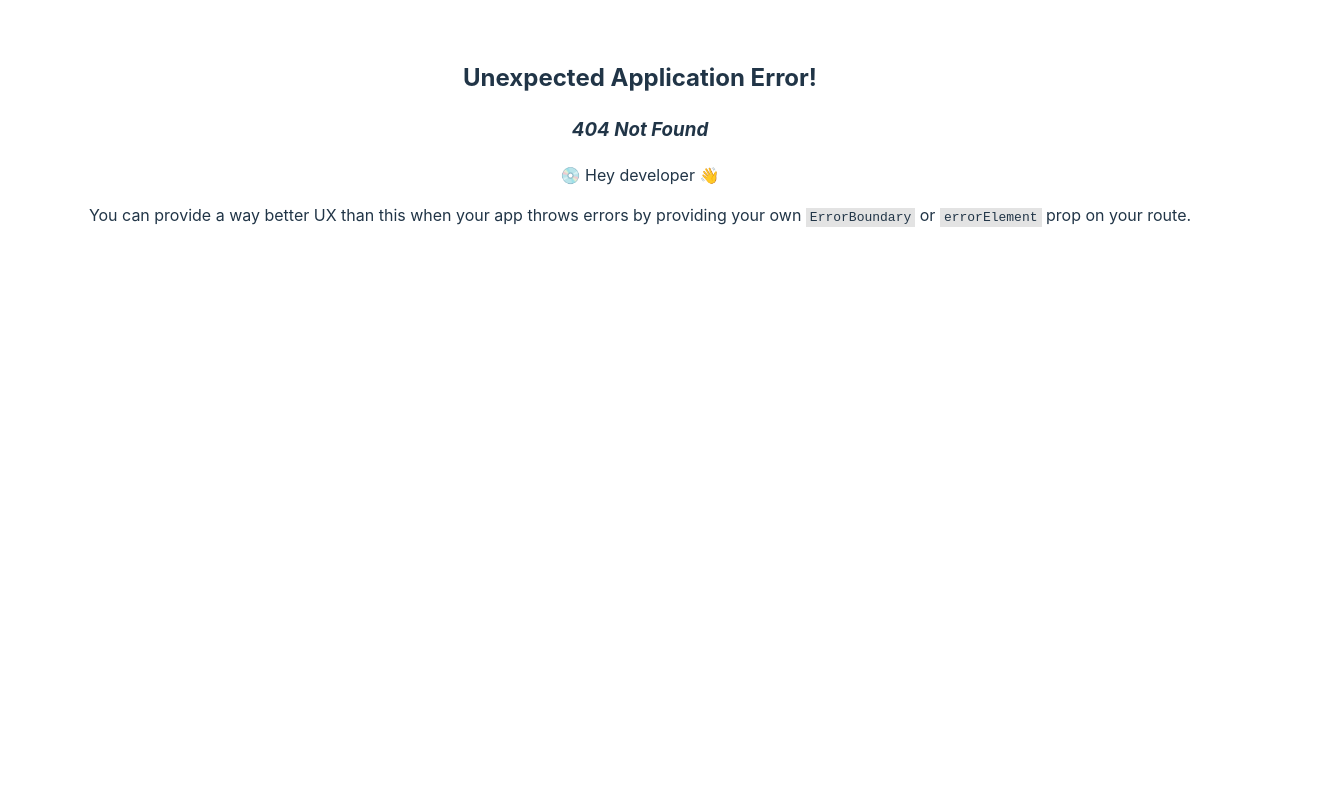
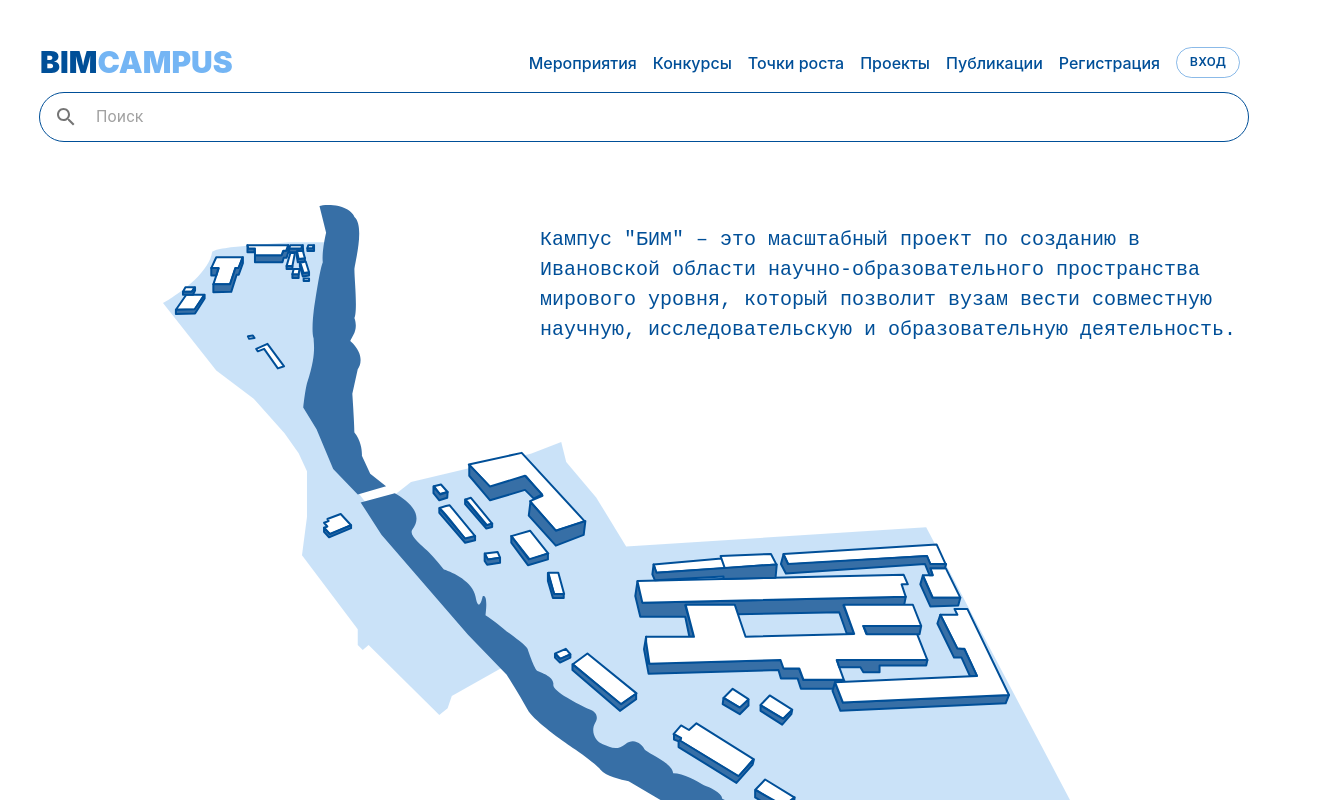
Before and after one commit to shuyanov/hkShuyanov.github.io, a React (Vite) app: page /hkShuyanov.github.io/home in a window 1280 px wide. Before the commit this address had no page. Shown: the top 800 px of the page, 1320 px wide, since content can reach past the window. Built offline with nearby package versions, Linux system fonts and the light colour scheme.

Commit message:
fit path

```diff
--- a/src/Components/molecule/Header/Header.tsx
+++ b/src/Components/molecule/Header/Header.tsx
@@ -19,9 +19,9 @@ function App() {
           >
             Мероприятия
           </Link>
-          <Link to="/">Конкурсы</Link>
-          <Link to="/">Точки роста</Link>
-          <Link to="/">Проекты</Link>
+          <Link to="/hkShuyanov.github.io/">Конкурсы</Link>
+          <Link to="/hkShuyanov.github.io/">Точки роста</Link>
+          <Link to="/hkShuyanov.github.io/">Проекты</Link>
           <Link
             to="/publications"
             className={
@@ -30,14 +30,14 @@ function App() {
           >
             Публикации
           </Link>
-          <Link to="/">Регистрация</Link>
+          <Link to="/hkShuyanov.github.io/">Регистрация</Link>
           <Button
             sx={{
               borderRadius: 5,
             }}
             size="small"
             variant="outlined"
-            href="#"
+            href="/hkShuyanov.github.io/"
           >
             Вход
           </Button>
```
Also changed, not shown: src/App.tsx (+5 -5 lines).
